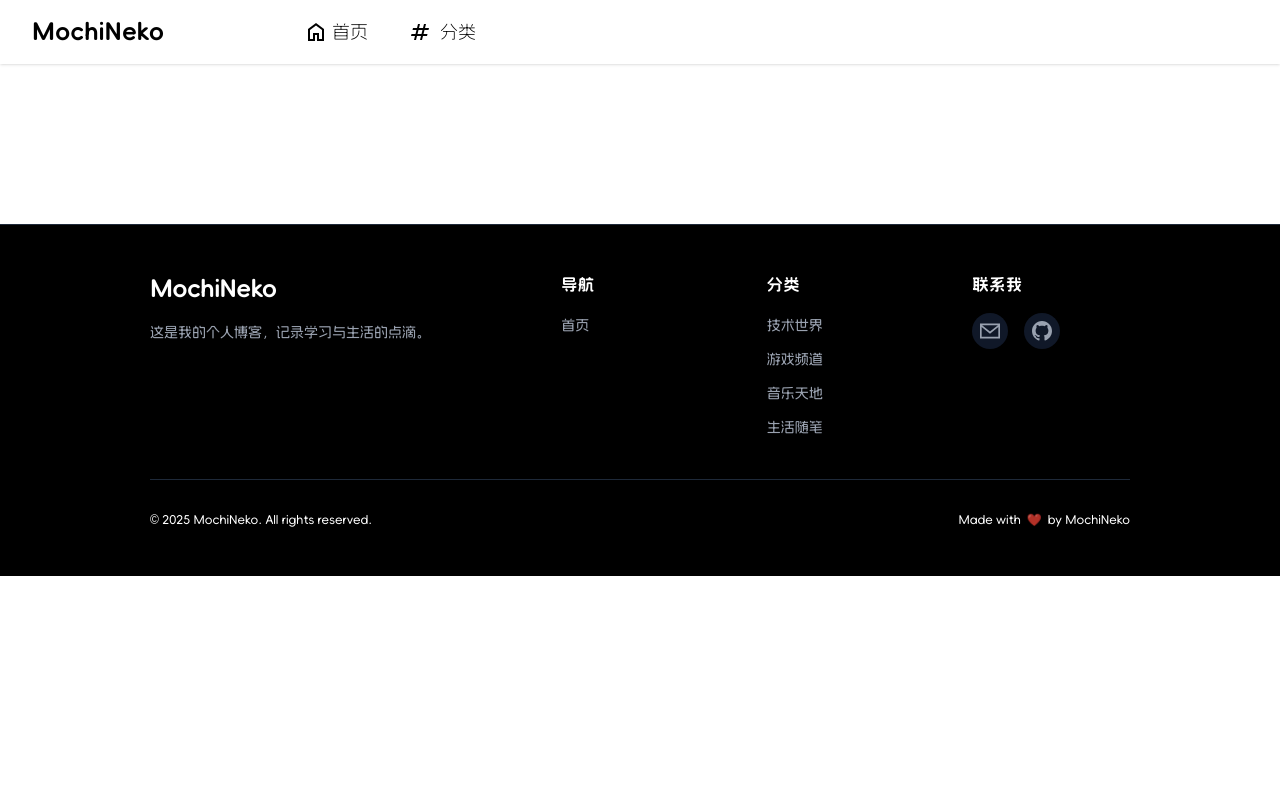
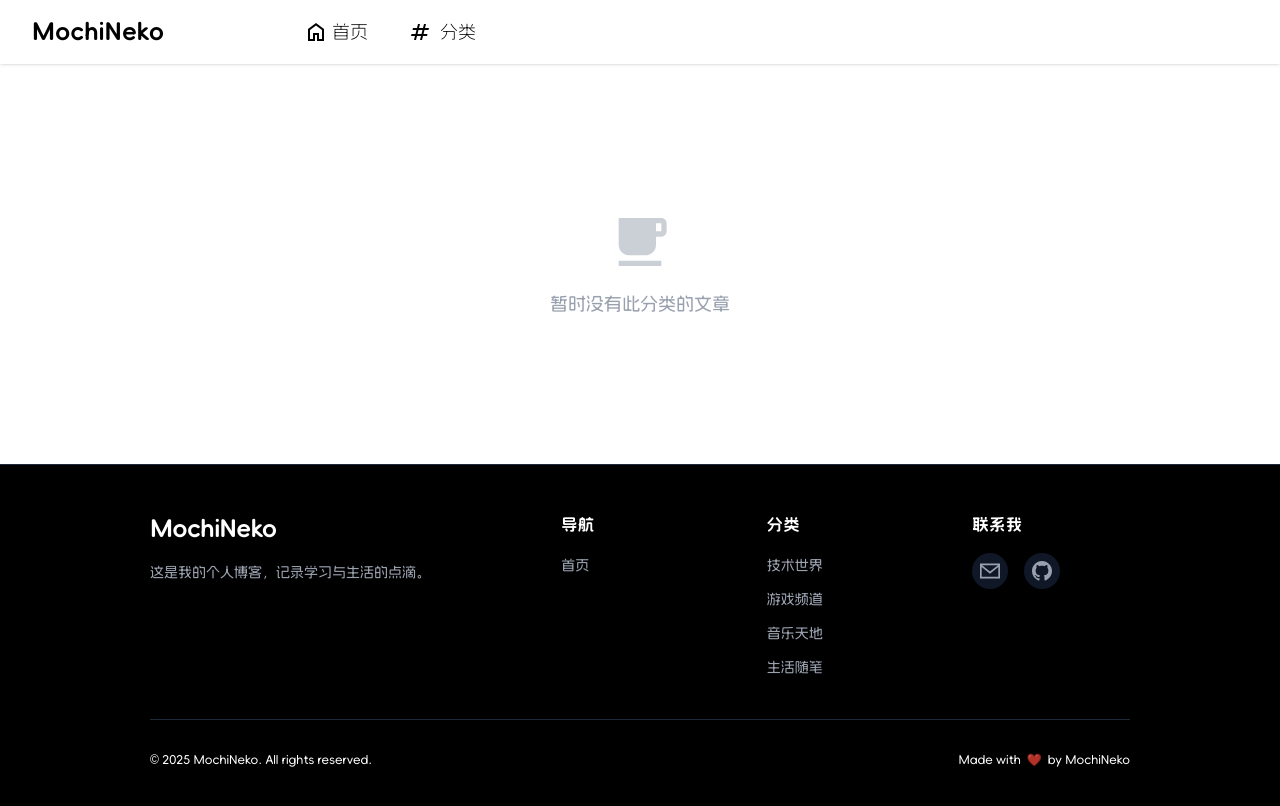
Before and after one commit to littlebearbug/mochineko, a Next.js app: page /category/game/ in a window 1280 px wide. Shown: the top 806 px of the page. Built offline with nearby package versions, Linux system fonts and the light colour scheme.

Commit message:
feat: 为category添加空状态

```diff
--- a/app/category/[slug]/page.tsx
+++ b/app/category/[slug]/page.tsx
@@ -1,5 +1,6 @@
 import BlogCards from '@/components/blog/BlogCards';
 import { CATEGORIES } from '@/constants';
+import Section from '@/components/common/Section';
 import { getPostsMetaData } from '@/utils/lib/posts';
 import { notFound } from 'next/navigation';
 
@@ -23,6 +24,27 @@ const Category = async ({ params }: Props) => {
 
   if (currentCategory) {
     const posts = getPostsMetaData({ category: currentCategory.id });
+
+    if (posts.length === 0) {
+      return (
+        <Section className="flex flex-col items-center justify-center py-20 min-h-[calc(100vh-400px)] max-lg:min-h-[calc(100vh-250px)]">
+          <div className="flex flex-col items-center gap-4 text-gray-400 dark:text-gray-500">
+            <svg
+              xmlns="http://www.w3.org/2000/svg"
+              width="64"
+              height="64"
+              viewBox="0 0 24 24"
+              fill="currentColor"
+              className="opacity-50"
+            >
+              <path d="M20 3H4v10c0 2.21 1.79 4 4 4h6c2.21 0 4-1.79 4-4v-3h2c1.11 0 2-.9 2-2V5c0-1.11-.89-2-2-2zm0 5h-2V5h2v3zM4 19h16v2H4z" />
+            </svg>
+            <p className="text-lg font-medium">暂时没有此分类的文章</p>
+          </div>
+        </Section>
+      );
+    }
+
     return (
       <>
         <BlogCards posts={posts} />
```
